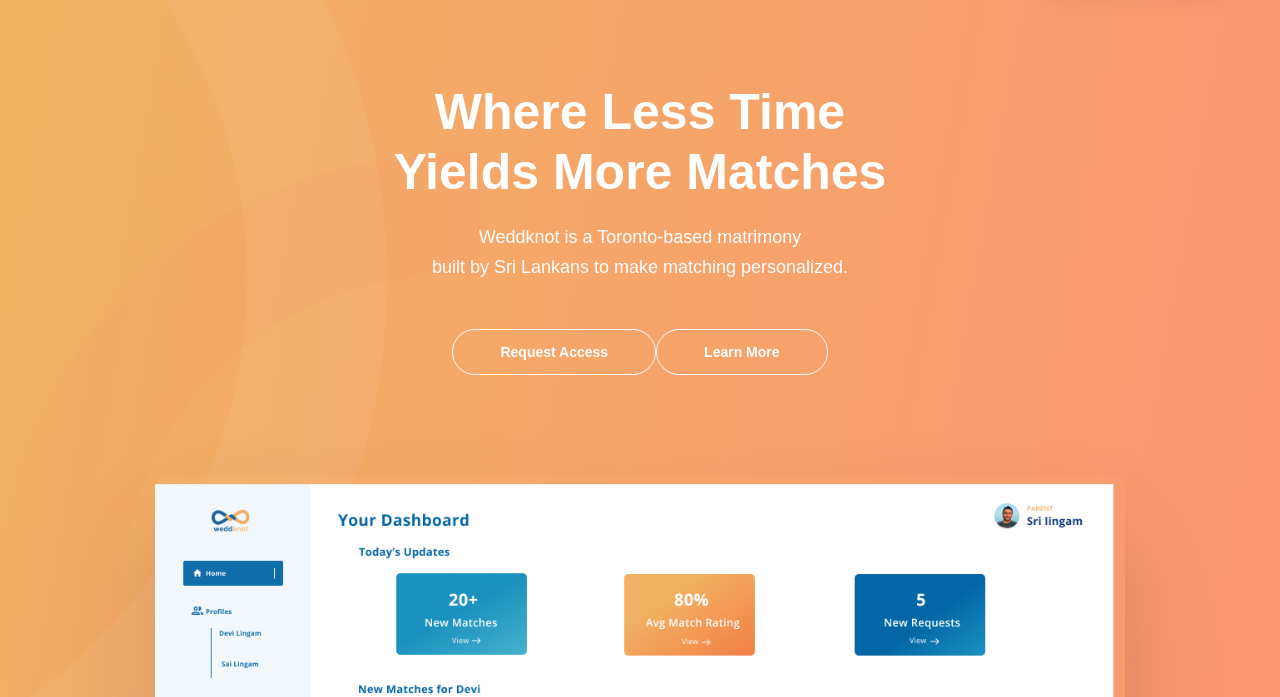
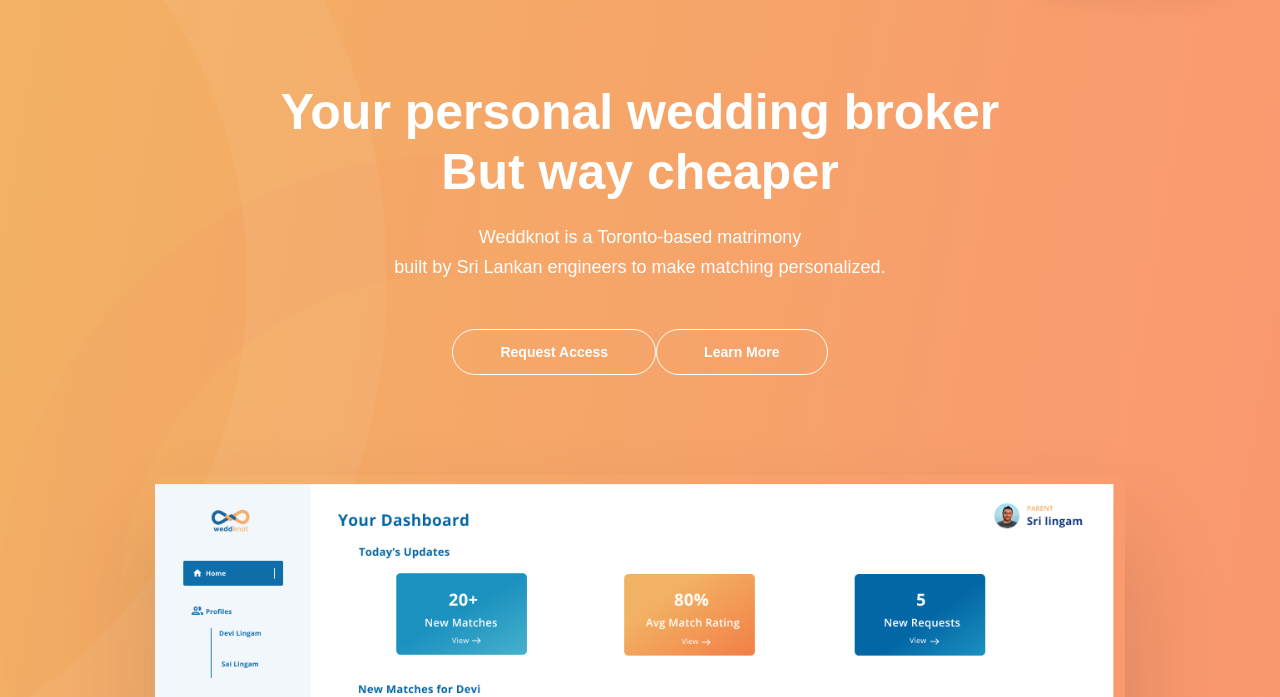
Before and after one commit to weddknottech/landingpage, a plain HTML site: page index.html in a window 1280 px wide. Shown: the part 103-800 px from the top of the page. Drawn offline with Linux system fonts and the light colour scheme; some packages are replaced by stand-ins of ours; animation ran at ten frames a second; a web font is replaced by a local one.

Commit message:
Update index.html

```diff
--- a/index.html
+++ b/index.html
@@ -152,13 +152,13 @@
 				<div class="banner-content-wrap-two">
 					<div class="banner-content text-center">
 						<h1 class="banner-title wow pixFadeUp" data-wow-delay="0.3s">
-							Where Less Time<br>
-							Yields More Matches
+							Your personal wedding broker<br>
+							But way cheaper
 						</h1>
 
 						<p class="description wow pixFadeUp" data-wow-delay="0.5s">
 							Weddknot is a Toronto-based matrimony  <br>
-							built by Sri Lankans to make matching personalized.
+							built by Sri Lankan engineers to make matching personalized.
 						</p>
 
 						<div class="banner-button-container">
```
